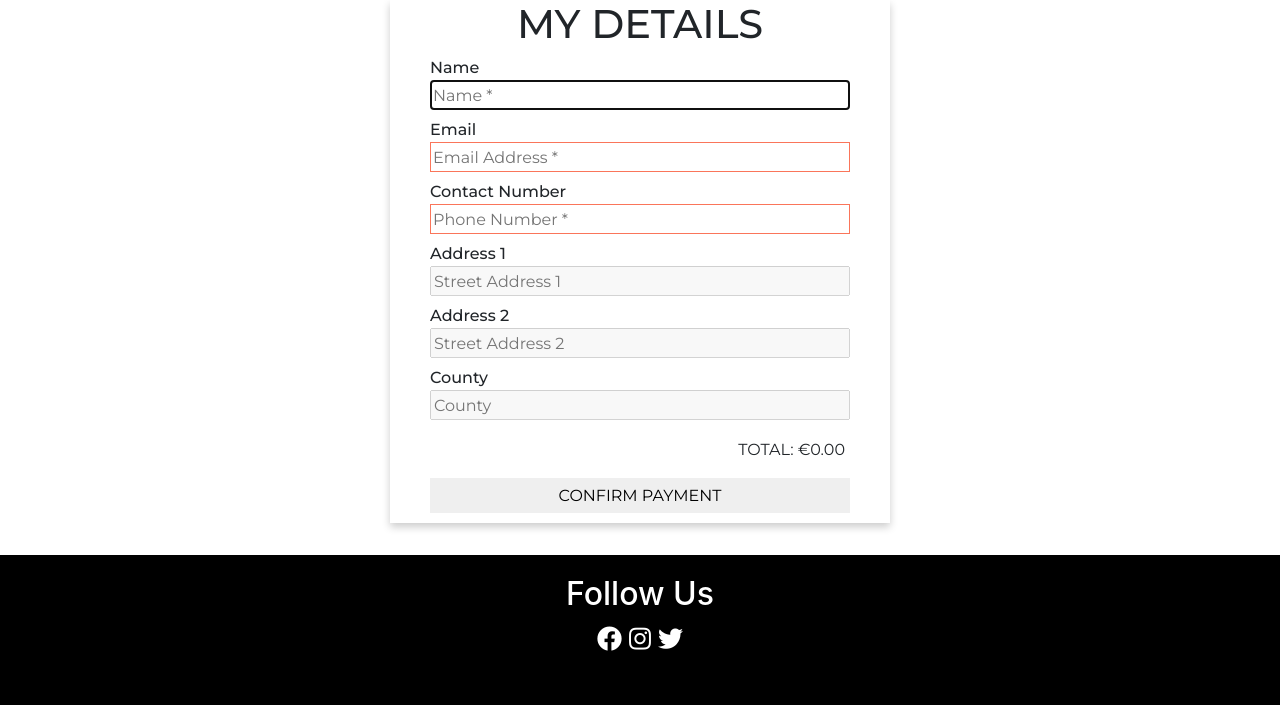
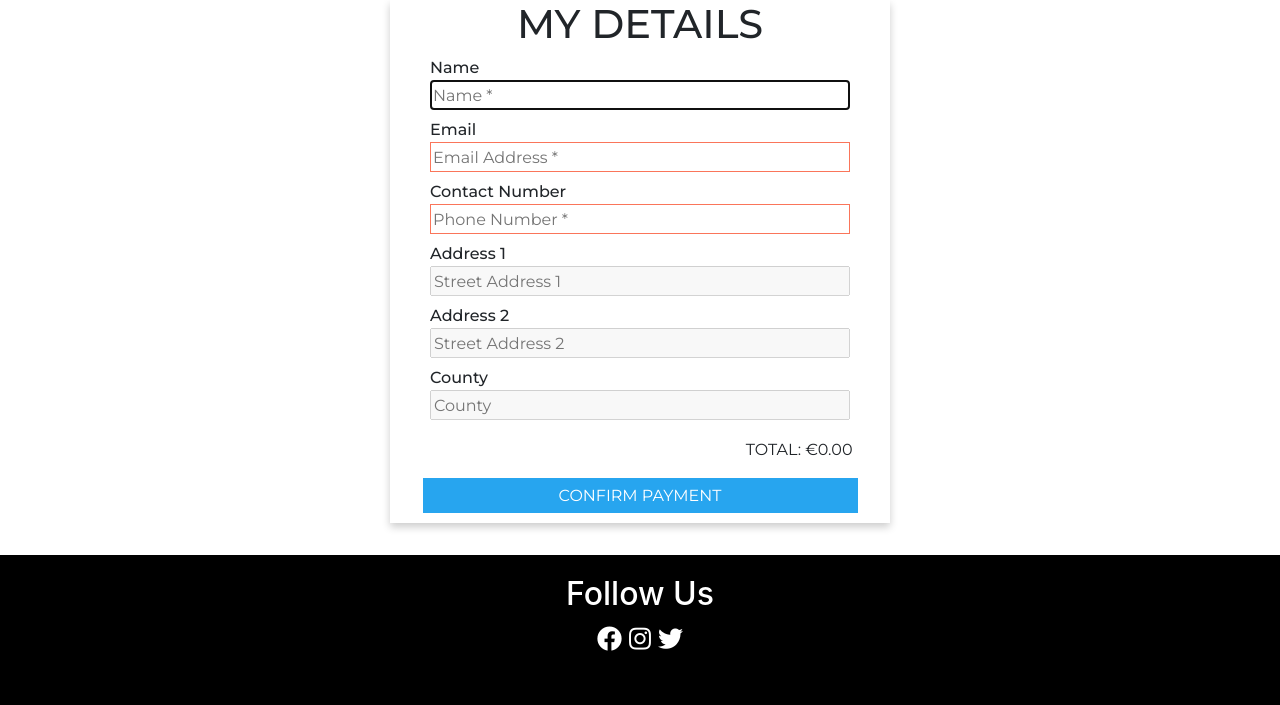
Before and after one commit to philip-hughes/fourth-milestone-project, a Django app: template checkout/templates/checkout/checkout.html in a window 1280 px wide. Shown: the part 95-800 px from the top of the page. Run offline with Django 3.2, Linux system fonts and the light colour scheme; the template is opened without the code that fills it: values that come from a table or form of the project are taken from there, others are empty; some libraries are stand-ins or nearby versions.

Commit message:
Adjusting checkout form card element for smaller screens, and changing colour of the submit payment button

```diff
--- a/checkout/static/checkout/css/checkout.css
+++ b/checkout/static/checkout/css/checkout.css
@@ -10,16 +10,18 @@
 
 #payment-button {
     display: block;
-    width: 420px;
+    width: 87%;
     height: 35px;
     margin: 10px auto 0 auto;
     border: none;
+    background-color: #27a5ef;
+    color: white;
 }
 
 #payment-total {
     position: relative;
     height: 30px;
-    width: 420px;
+    width: 87%;
     margin: 0 auto;
 }
 
@@ -57,8 +59,8 @@
 }
 
 #card-element {
-    width: 453px;
-    margin-left: 24px;
+    width: 87%;
+    margin: 0 auto;
 }
 /*************Checkout success***************/
 
```
Also changed, not shown: db.sqlite3.
